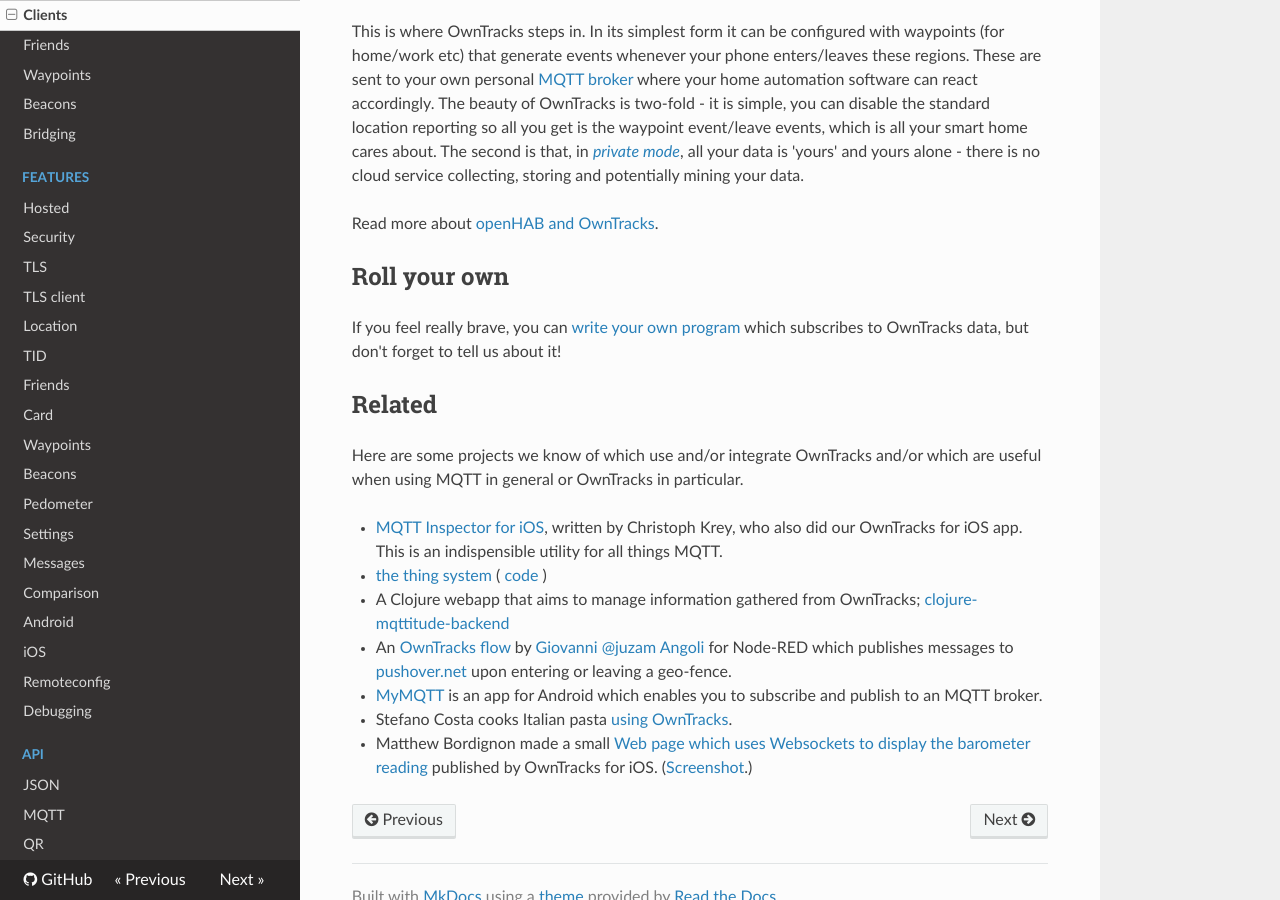
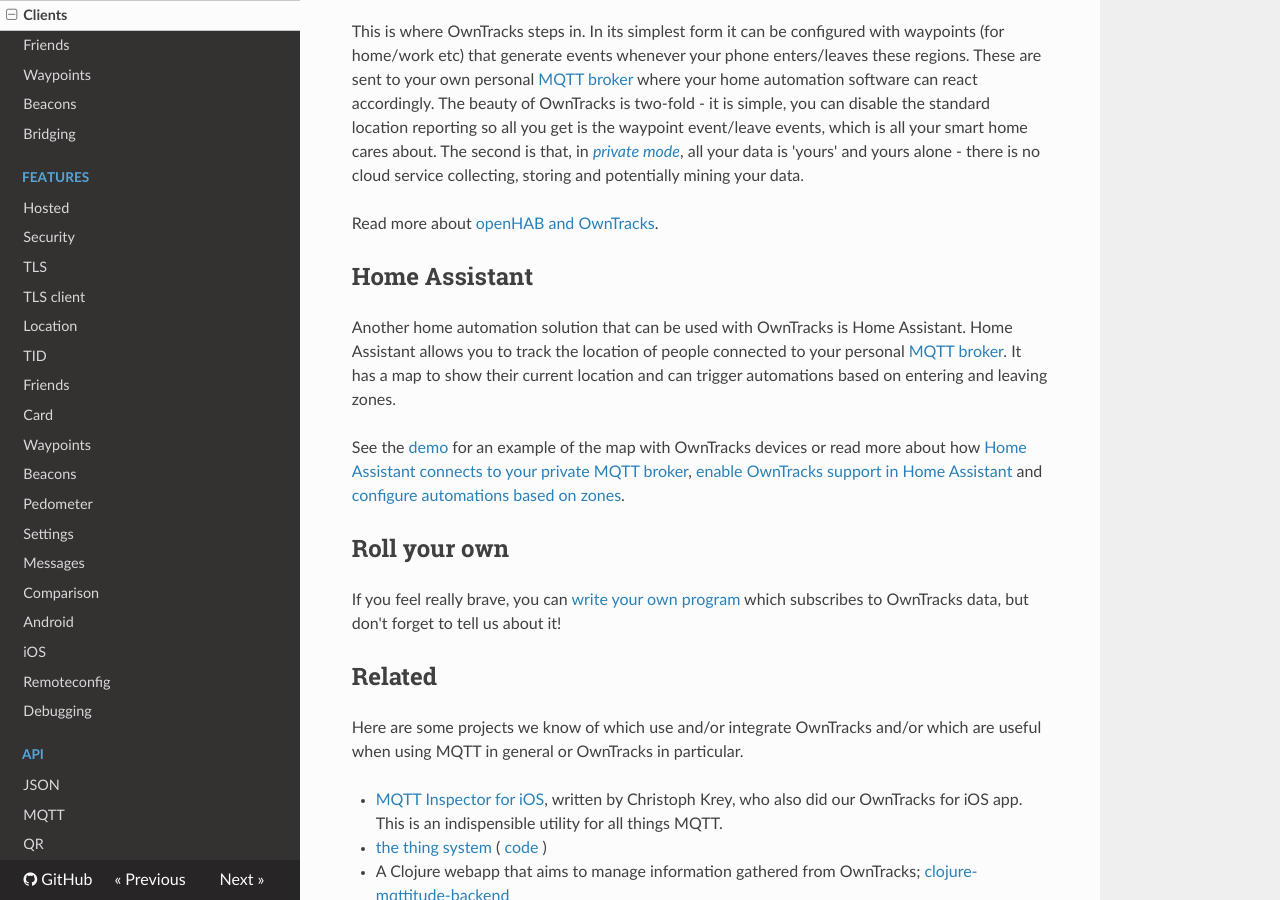
Before and after one commit to owntracks/booklet, an MkDocs documentation site: the page built from docs/guide/clients.md, in a window 1280 px wide and 900 px high, scrolled down 2621 px. Built offline with MkDocs 1.6.1, drawn with Linux system fonts in a browser that asks for light colours; nearby versions of some CDN libraries; old or Windows-style settings are respelled for this version of MkDocs.

Commit message:
Add section about Home Assistant to Clients topic

```diff
--- a/docs/guide/clients.md
+++ b/docs/guide/clients.md
@@ -70,6 +70,18 @@ This is where OwnTracks steps in. In its simplest form it can be configured with
 
 Read more about [openHAB and OwnTracks](https://github.com/openhab/openhab/wiki/Mqttitude-Binding).
 
+
+## Home Assistant
+
+Another home automation solution that can be used with OwnTracks is Home Assistant. Home Assistant allows you to track the location of people connected to your personal [MQTT broker](broker.md). It has a map to show their current location and can trigger automations based on entering and leaving zones.
+
+See the [demo][ha-demo] for an example of the map with OwnTracks devices or read more about how [Home Assistant connects to your private MQTT broker][ha-mqtt], [enable OwnTracks support in Home Assistant][ha-owntracks] and [configure automations based on zones][ha-zone].
+
+[ha-demo]: https://home-assistant.io/demo/
+[ha-mqtt]: https://home-assistant.io/components/mqtt/
+[ha-owntracks]: https://home-assistant.io/components/owntracks/
+[ha-zone]: https://home-assistant.io/components/automation/#zone-trigger
+
 ## Roll your own
 
 If you feel really brave, you can [write your own program](../tech/program.md) which subscribes to OwnTracks data, but don't forget to tell us about it!
```
